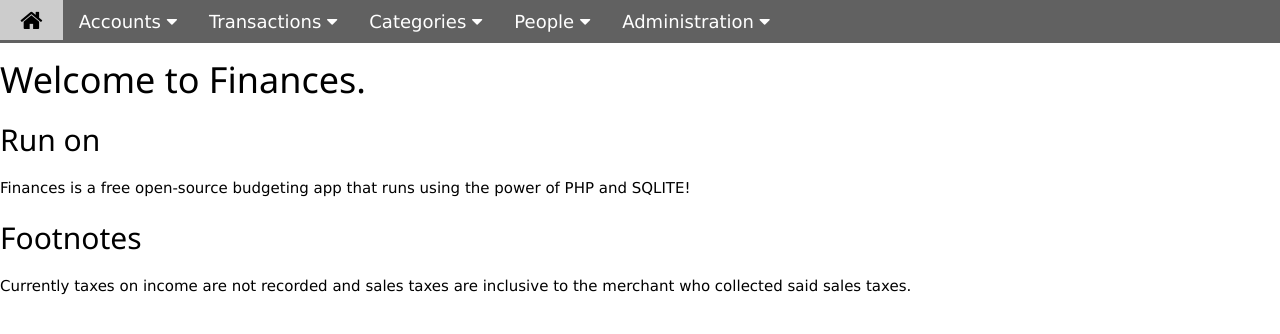
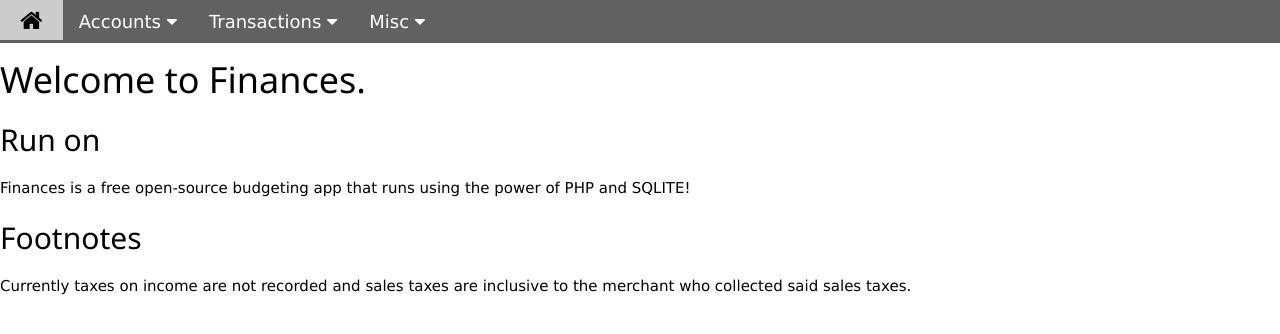
Before and after one commit to 65001/Finances, a PHP site: page / in a window 1280 px wide. Shown: the top 334 px of the page. Run offline with PHP 8.4, Linux system fonts and the light colour scheme; some libraries are stand-ins or nearby versions.

Commit message:
Simpler nav bar

```diff
--- a/code.php
+++ b/code.php
@@ -36,6 +36,10 @@
 
 	function Category() {
 		return Finances()."Category".DIRECTORY_SEPARATOR;
+	}
+
+	function Reports() {
+		return Finances()."Reports".DIRECTORY_SEPARATOR;
 	}
 
 	function Sqlite(){
--- a/nav.php
+++ b/nav.php
@@ -23,47 +23,51 @@
 			<div class="w3-dropdown-hover">
 				<button class="w3-button">Accounts <i class="fa fa-caret-down"></i></button>
 				<div class="w3-dropdown-content w3-bar-block w3-card-4">
-					<a class="w3-bar-item w3-button" href=<?php echo Wrap(Accounts()."My Accounts"); ?> rel="preload">My Accounts</a>
+					<div class="w3-bar-item w3-button">
+						<a class = "w3-button" style = "padding-left:0px;" href=<?php echo Wrap(Accounts()."My Accounts"); ?> rel="preload">My Accounts</a>
+						<a class = "w3-right w3-button w3-square w3-light-gray" href=<?php echo Wrap(Accounts()."form"); ?>>+</a>
+					</div>
+
 					<a class="w3-bar-item w3-button" href=<?php echo Wrap(Accounts()."My Inactive Accounts"); ?>>My Inactive Accounts</a>
 					<a class="w3-bar-item w3-button" href=<?php echo Wrap(Accounts()."All Accounts"); ?>>All Accounts</a>
 					<a class="w3-bar-item w3-button" href=<?php echo Wrap(Accounts()."Balance"); ?>>Balance Summary</a>
 					<a class="w3-bar-item w3-button" href=<?php echo Wrap(Accounts()."Balance Graph");?>>Balance Graph</a>
 					<a class="w3-bar-item w3-button" href=<?php echo Wrap(Accounts()."Credit"); ?>>Credit Usage</a>
 					<a class="w3-bar-item w3-button" href=<?php echo Wrap(Insurance()."Insurance")?>>Insurance</a>
-					<a class="w3-bar-item w3-button" href=<?php echo Wrap(Accounts()."form"); ?>>Add Account</a>
 				</div>
 			</div>
 
 			<div class="w3-dropdown-hover">
 			    <button class="w3-button">Transactions <i class="fa fa-caret-down"></i></button>
 				<div class="w3-dropdown-content w3-bar-block w3-card-4">
-					<a class="w3-bar-item w3-button" href=<?php echo Wrap(Transactions()."Transactions"); ?>>All Transactions</a>
+					<div class="w3-bar-item w3-button">
+						<a class="w3-button" style = "padding-left:0px;" href=<?php echo Wrap(Transactions()."Transactions"); ?>>All Transactions</a>
+						<a class = "w3-button w3-square w3-light-gray" href=<?php echo Wrap(Transactions()."Form");?> rel="preload">+</a>
+						<!--
+						<div class = "w3-right w3-button w3-square w3-dark-gray w3-dropdown">
+							>
+						</div>
+						-->
+					</div>
+
 					<a class="w3-bar-item w3-button" href=<?php echo Wrap(Transactions()."Summary"); ?>>Summary</a>
 					<a class="w3-bar-item w3-button" href=<?php echo Wrap(Transactions()."Income and Expense Graph");?>>Income/Expense Graph</a>
-					<a class="w3-bar-item w3-button" href=<?php echo Wrap(Transactions()."Form");?> rel="preload"> Add Transaction</a>
 				</div>
 			</div>
 
 			<div class = "w3-dropdown-hover">
-				<button class="w3-button">Categories <i class="fa fa-caret-down"></i></button>
+				<button class="w3-button">Misc <i class="fa fa-caret-down"></i></button>
 				<div class="w3-dropdown-content w3-bar-block w3-card-4">
-					<a class="w3-bar-item w3-button" href=<?php echo Wrap(Category()."Category"); ?>>Categories</a>
-					<a class="w3-bar-item w3-button" href=<?php echo Wrap(Category()."Form");?>>Add Category</a>
-				</div>
-			</div>
+					<div class="w3-bar-item w3-button">
+						<a class="w3-button" style = "padding-left:0px;" href=<?php echo Wrap(Category()."Category"); ?>>Categories</a>
+						<a class="w3-button w3-right w3-square w3-light-gray" href=<?php echo Wrap(Category()."Form");?>>+</a>
+					</div>
 
-			<div class="w3-dropdown-hover">
-				<button class="w3-button">People <i class="fa fa-caret-down"></i></button>
-				<div class="w3-dropdown-content w3-bar-block w3-card-4">
-					<a class="w3-bar-item w3-button" href=<?php echo Wrap(People()."People"); ?>>People</a>
-					<a class="w3-bar-item w3-button" href=<?php echo Wrap(People()."Form");?>>Add Person</a>
-				</div>
-			</div>
-
-			<div class="w3-dropdown-hover">
-				<button class="w3-button">Administration <i class="fa fa-caret-down"></i></button>
-				<div class="w3-dropdown-content w3-bar-block w3-card-4">
-					<a class="w3-bar-item w3-button" href=<?php echo Wrap(Setup()."setup"); ?>>Status</a>
+					<div class="w3-bar-item w3-button">
+						<a class = "w3-button" style = "padding-left:0px;" href=<?php echo Wrap(People()."People"); ?>>People</a>
+						<a class = "w3-button w3-right w3-square w3-light-gray" href=<?php echo Wrap(People()."Form") ?>>+</a>
+					</div>
+					<a class="w3-bar-item w3-button" href=<?php echo Wrap(Setup()."setup"); ?>>Admin Status</a>
 				</div>
 			</div>
 		</div>
```
